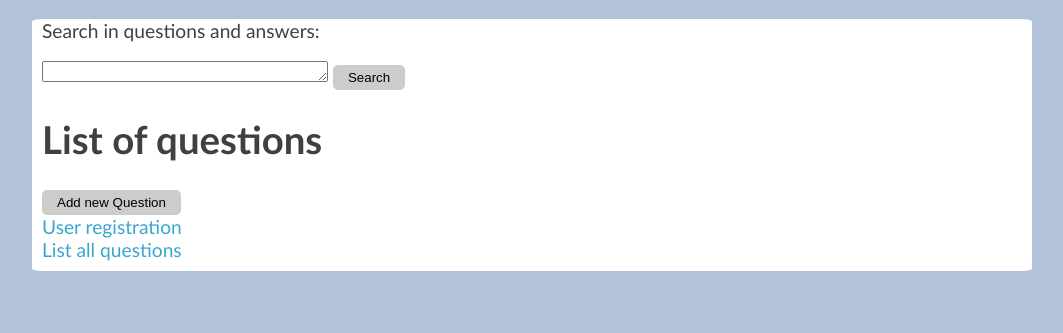
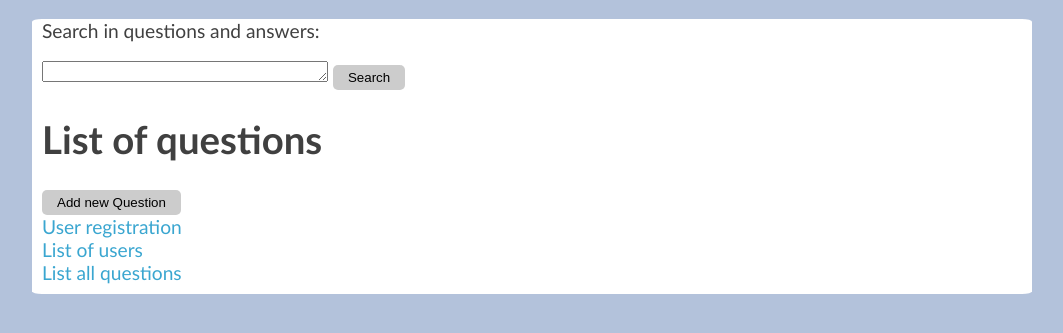
Before and after one commit to KataBucsai/AskMate2-project-prismatic, a Flask app: page / in a window 1280 px wide. Shown: the top 333 px of the page, without its empty margins (108-1171 px from the left). Run offline with Flask 2, Linux system fonts and the light colour scheme; data that the repository does not hold is empty; some libraries are stand-ins or nearby versions.

Commit message:
add html file

```diff
--- a/templates/list_questions.html
+++ b/templates/list_questions.html
@@ -27,6 +27,8 @@
     </form>
 
     <a href='/registration'>User registration</a>
+    <br>
+    <a href='/list_users'>List of users</a>
 
     <br>
         {% for row in question_list %}
```
